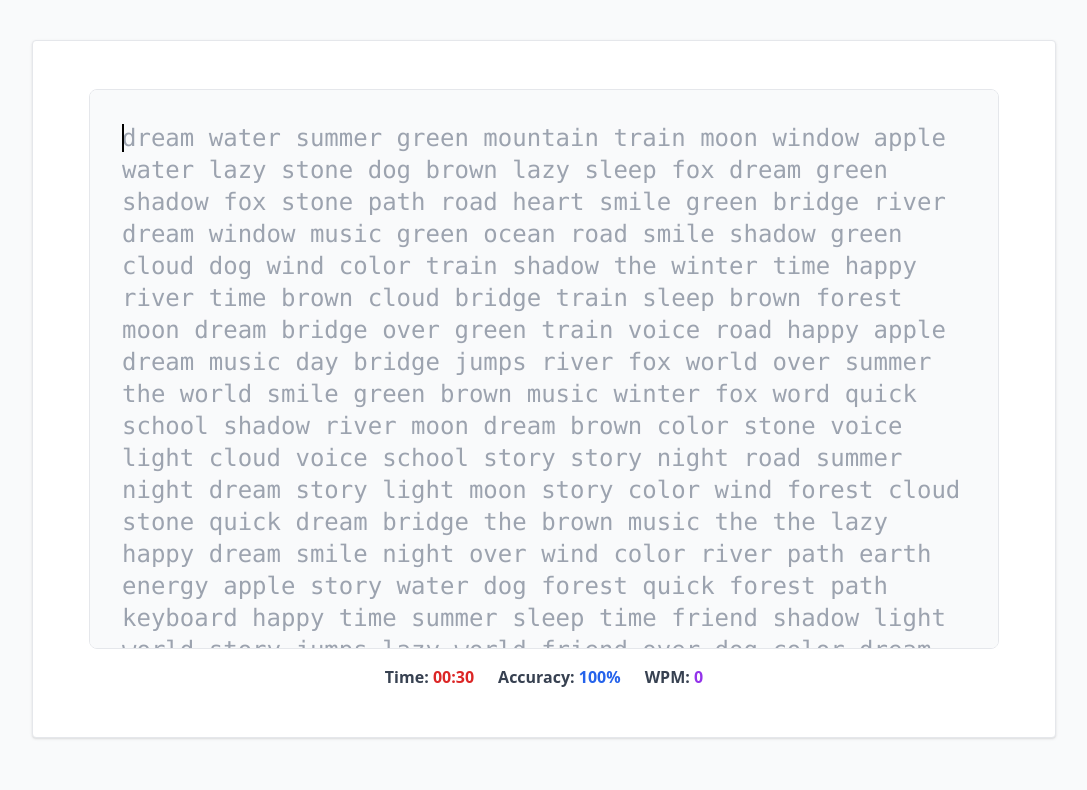
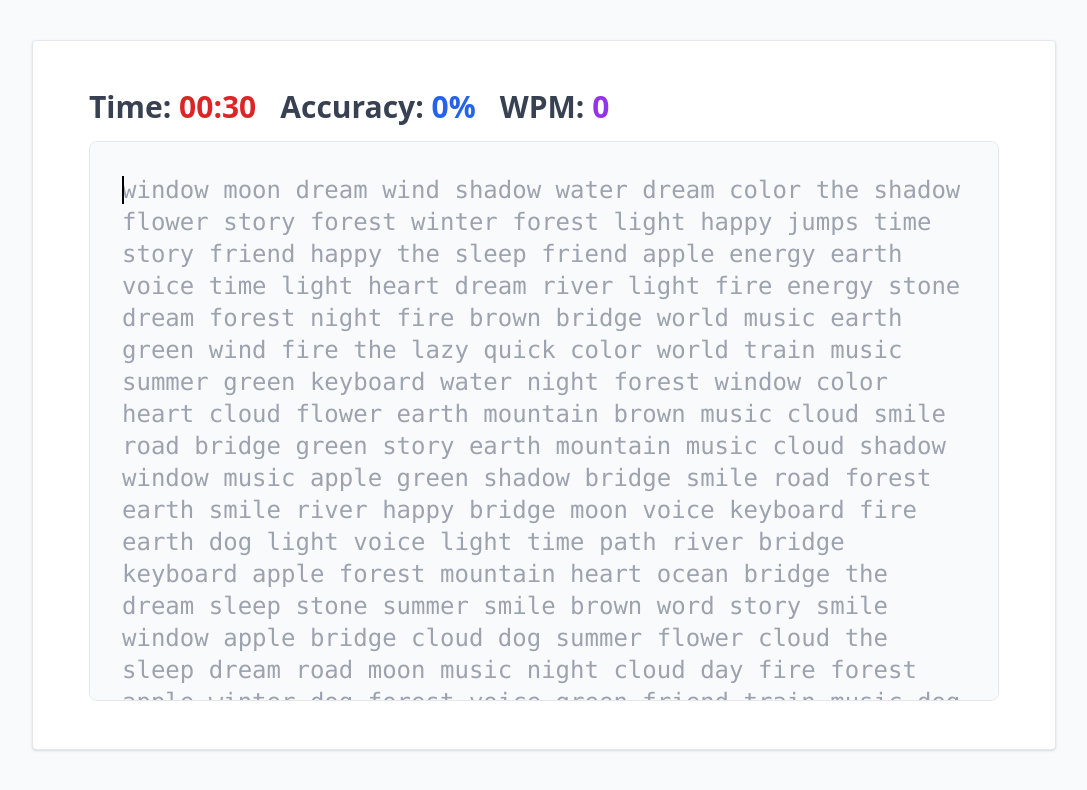
Before and after one commit to JamesWilson1996/TypingGame, a React (Vite) app in the folder frontend/: page / in a window 1280 px wide. Both pictures are taken after a click on the button "Start Game". Shown: the top 790 px of the page, without its empty margins (96-1183 px from the left). Built offline with nearby package versions, Linux system fonts and the light colour scheme.

Commit message:
Added reset. Realigned stats

```diff
--- a/frontend/src/components/TypingGame.jsx
+++ b/frontend/src/components/TypingGame.jsx
@@ -14,7 +14,6 @@ export default function TypingGame({ onFinish }) {
   const TEST_DURATION_SECONDS = 30;
   const [timeLeft, setTimeLeft] = useState(TEST_DURATION_SECONDS);
 
-  // ✅ Track total keystrokes
   const [totalTyped, setTotalTyped] = useState(0);
   const [totalCorrect, setTotalCorrect] = useState(0);
 
@@ -26,8 +25,32 @@ export default function TypingGame({ onFinish }) {
     containerRef.current?.focus();
   }, []);
 
+  const resetTest = () => {
+    clearInterval(countdownRef.current);
+    clearTimeout(typingTimer.current);
+    setInput("");
+    setStartTime(null);
+    setFinished(false);
+    setIsTyping(false);
+    setAccuracy(0);
+    setSampleText(generateRandomText(200));
+    setWpm(0);
+    setTotalTyped(0);
+    setTotalCorrect(0);
+    setTimeLeft(TEST_DURATION_SECONDS);
+    // refocus the typing area
+    setTimeout(() => containerRef.current?.focus(), 0);
+  };
+
   const handleKeyDown = (e) => {
     if (finished) return;
+
+    // Reset the test with Tab
+    if (e.key === "Tab") {
+      e.preventDefault();
+      resetTest();
+      return;
+    }
 
     if (!startTime) {
       const now = Date.now();
@@ -73,7 +96,7 @@ export default function TypingGame({ onFinish }) {
   // Compute accuracy + WPM continuously
   useEffect(() => {
     const acc =
-      totalTyped > 0 ? Math.round((totalCorrect / totalTyped) * 100) : 100;
+      totalTyped > 0 ? Math.round((totalCorrect / totalTyped) * 100) : 0;
     setAccuracy(acc);
 
     if (startTime) {
@@ -131,6 +154,23 @@ export default function TypingGame({ onFinish }) {
 
   return (
     <div className="text-center p-6">
+      {/* Live Stats (top-right) */}
+      {!finished && (
+        <div className="mb-4 flex justify-start">
+          <div className="flex items-center gap-6 text-right text-xl sm:text-2xl md:text-3xl font-semibold text-gray-700">
+            <p>
+              Time: <span className="text-red-600">{String(Math.floor(timeLeft / 60)).padStart(2, '0')}:{String(timeLeft % 60).padStart(2, '0')}</span>
+            </p>
+            <p>
+              Accuracy: <span className="text-blue-600">{accuracy}%</span>
+            </p>
+            <p>
+              WPM: <span className="text-purple-600">{wpm}</span>
+            </p>
+          </div>
+        </div>
+      )}
+
       {/* Typing Area */}
       <div
         ref={containerRef}
@@ -144,21 +184,6 @@ export default function TypingGame({ onFinish }) {
       >
         {renderText()}
       </div>
-
-      {/* Live Stats */}
-      {!finished && (
-        <div className="mt-4 text-gray-700 text-md font-semibold flex justify-center gap-6">
-          <p>
-            Time: <span className="text-red-600">{String(Math.floor(timeLeft / 60)).padStart(2, '0')}:{String(timeLeft % 60).padStart(2, '0')}</span>
-          </p>
-          <p>
-            Accuracy: <span className="text-blue-600">{accuracy}%</span>
-          </p>
-          <p>
-            WPM: <span className="text-purple-600">{wpm}</span>
-          </p>
-        </div>
-      )}
     </div>
   );
 }
--- a/frontend/src/utils/generateText.js
+++ b/frontend/src/utils/generateText.js
@@ -14,9 +14,28 @@ const WORD_LIST = [
  * @returns {string} Randomly generated space-separated words
  */
 export function generateRandomText(count = 50) {
-  const words = Array.from({ length: count }, () => {
-    const randomIndex = Math.floor(Math.random() * WORD_LIST.length);
-    return WORD_LIST[randomIndex];
-  });
+  if (count <= 0 || WORD_LIST.length === 0) return "";
+
+  // Ensure we don't repeat the same word consecutively
+  const words = [];
+  let prev = null;
+  for (let i = 0; i < count; i++) {
+    if (WORD_LIST.length === 1) {
+      // Degenerate case: only one word available
+      words.push(WORD_LIST[0]);
+      prev = WORD_LIST[0];
+      continue;
+    }
+
+    let word = null;
+    // Pick until different from previous
+    do {
+      const idx = Math.floor(Math.random() * WORD_LIST.length);
+      word = WORD_LIST[idx];
+    } while (word === prev);
+
+    words.push(word);
+    prev = word;
+  }
   return words.join(" ");
 }
```
